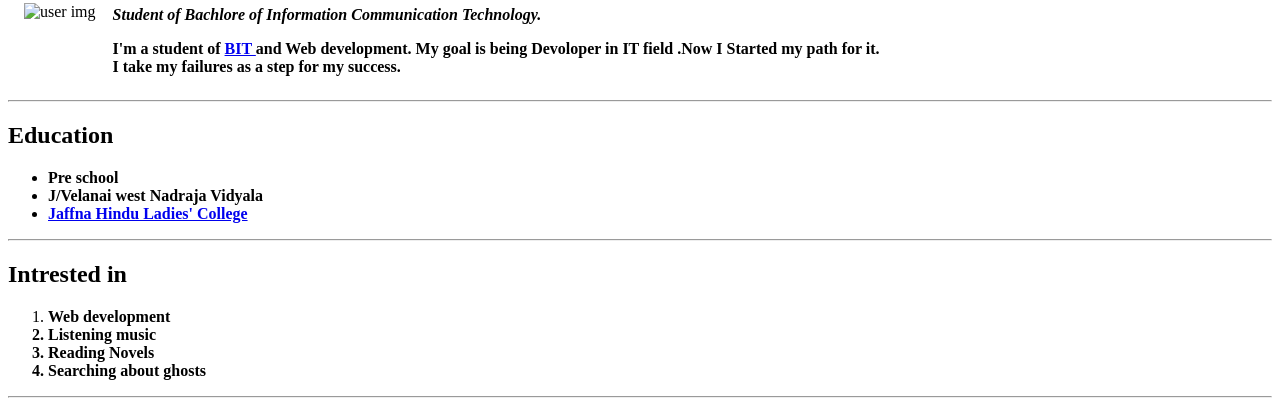
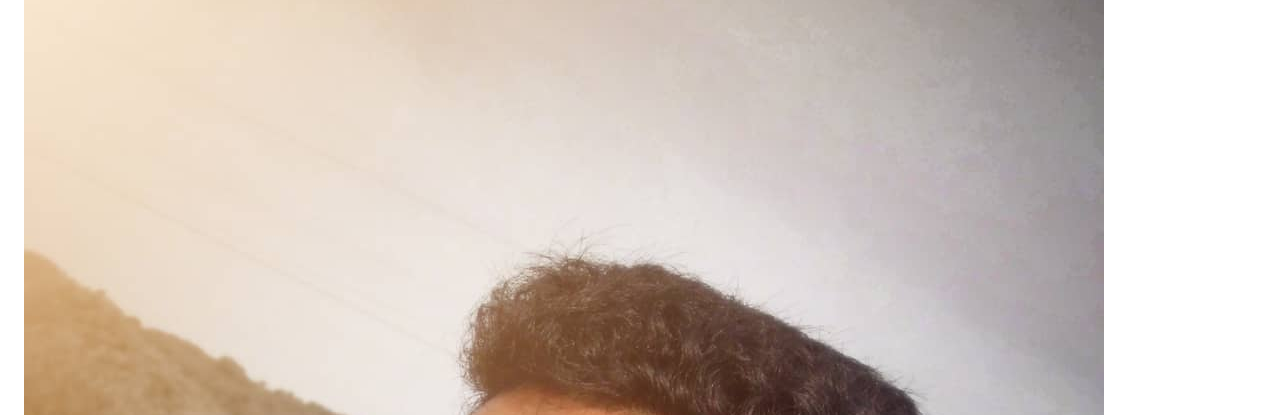
Before and after one commit to Hany-11/HanyCV, a plain HTML site: page index.html in a window 1280 px wide. Shown: the part 76-491 px from the top of the page. Drawn offline with Linux system fonts and the light colour scheme.

Commit message:
Update index.html

```diff
--- a/index.html
+++ b/index.html
@@ -8,7 +8,7 @@
 
    <table cellspacing="15">
         <tr>
-          <td><img src="img.jfif" alt="user img" >
+          <td><img src="h.jpg" alt="user img" >
           </td>
           <td>
             <h1>R. Hariram</h1>
```
